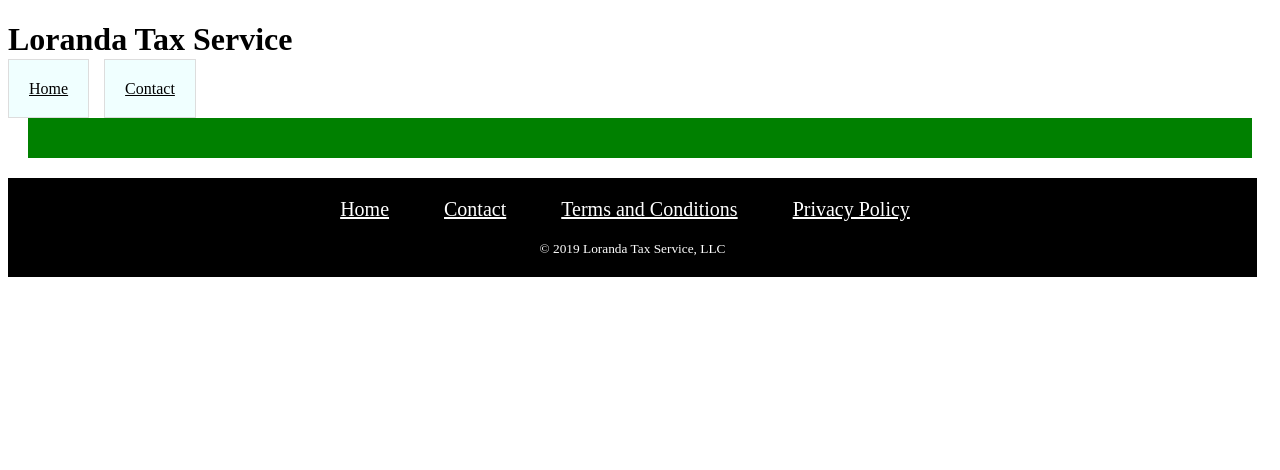
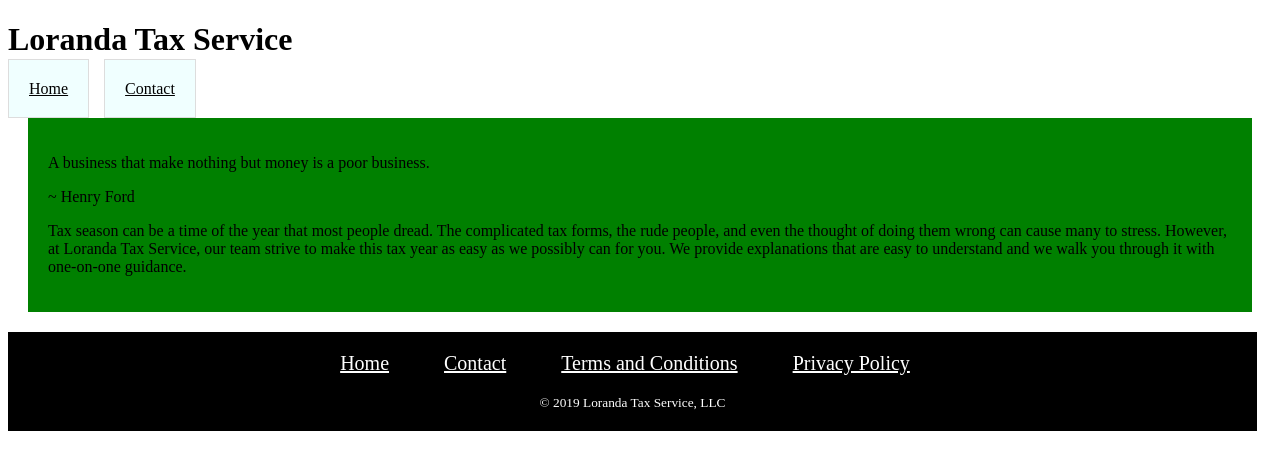
Before and after one commit to chaallisat/tax, a Next.js app: page / in a window 1280 px wide. Shown: the top 470 px of the page. Built offline with nearby package versions, Linux system fonts and the light colour scheme.

Commit message:
fixed bug to show content

```diff
--- a/components/MyLayout.js
+++ b/components/MyLayout.js
@@ -6,8 +6,10 @@
   backgroundColor: 'green'
 };
 
-const Layout = () => (
-  <div style={layoutStyle}></div>
+const Layout = props => (
+  <div style={layoutStyle}>
+    {props.children}
+  </div>
 );
 
 export default Layout;
--- a/pages/index.js
+++ b/pages/index.js
@@ -11,7 +11,7 @@
     <div>
       <h1 className="title">Loranda Tax Service</h1>
       <Header/>
-      <Layout>>
+      <Layout>
       <p className="quotes">A business that make nothing but money is a poor business.</p>
       <p className="author"> ~ Henry Ford</p>
       <p className="body">Tax season can be a time of the year that most people dread. The complicated tax forms, the rude people, and even the thought of doing them wrong can cause many to stress. However, at Loranda Tax Service, our team strive to make this tax year as easy as we possibly can for you. We provide explanations that are easy to understand and we walk you through it with one-on-one guidance.</p>
```
